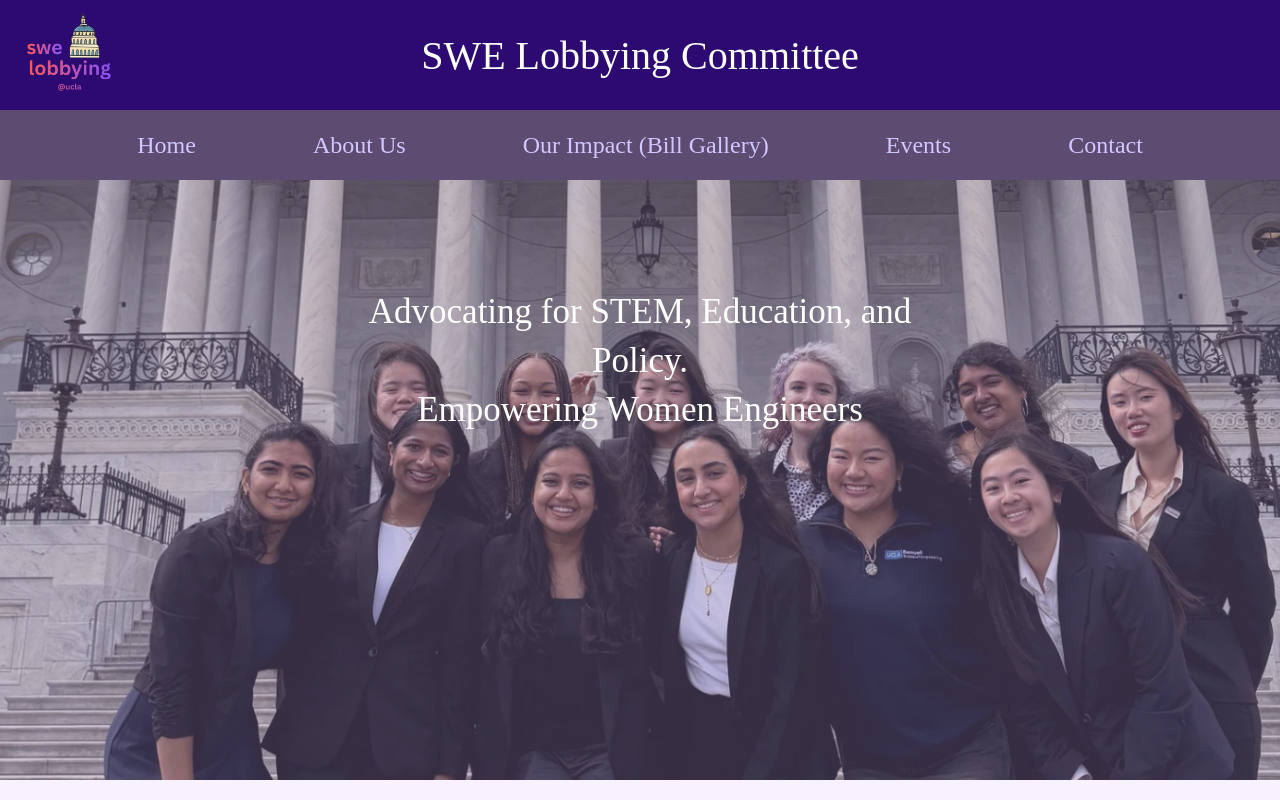
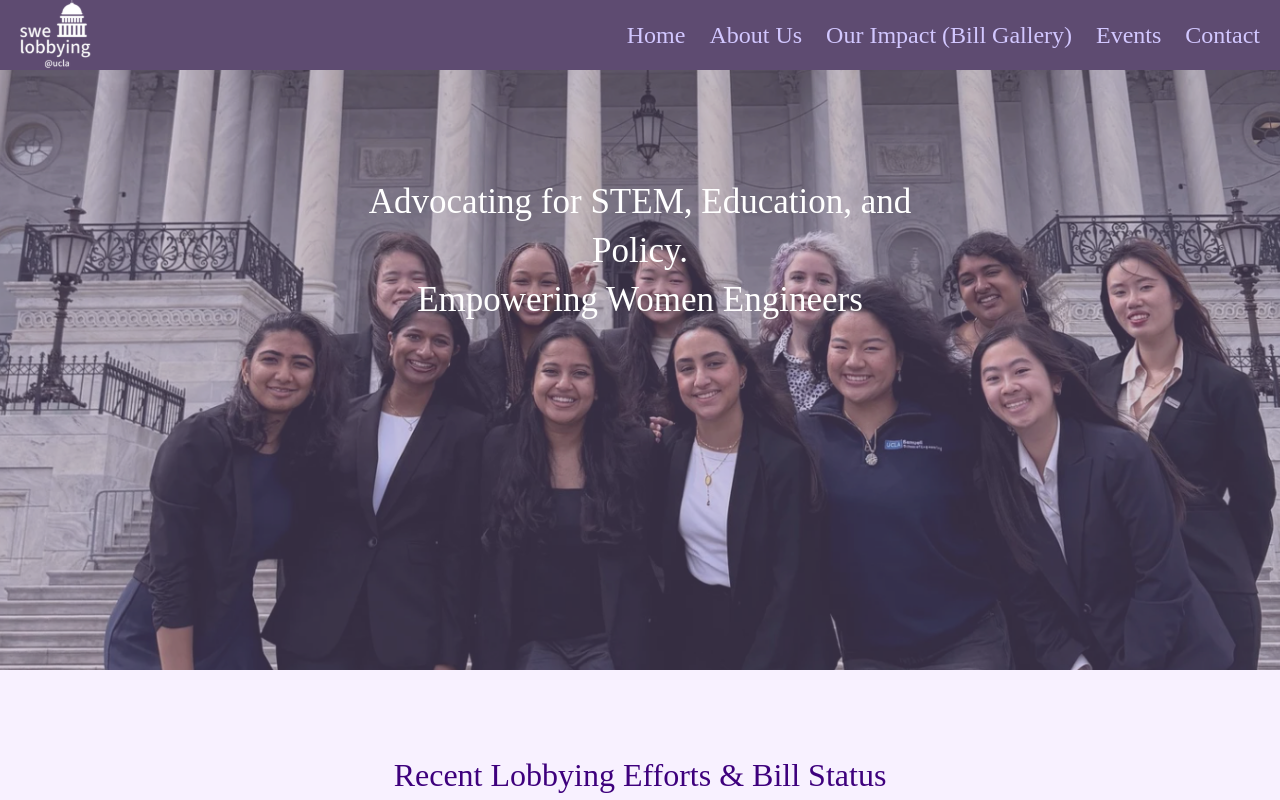
Before and after one commit to swe-ucla/lobbying-website, a React (Create React App) app: page / in a window 1280 px wide. Shown: the top 800 px of the page. Built offline with nearby package versions, Linux system fonts and the light colour scheme.

Commit message:
initial navbar updates with new logo + removed the old overlaying header

```diff
--- a/src/About.js
+++ b/src/About.js
@@ -1,12 +1,10 @@
 import React from "react";
-import Header from "./components/Header";
 import NavigationBar from "./components/NavigationBar";
 import "./About.css";
 
 function About() {
   return (
     <div>
-      <Header />
       <NavigationBar />
 
       <div className="about-hero">
--- a/src/BillDetail.js
+++ b/src/BillDetail.js
@@ -1,7 +1,6 @@
 import React from "react";
 import { useParams } from "react-router-dom";
 import './BillDetail.css';
-import Header from './components/Header';
 import NavigationBar from './components/NavigationBar';
 import billData from './data/billData';
 
@@ -12,7 +11,6 @@
     if (!bill) {
         return (
             <div>
-                <Header />
                 <NavigationBar />
                 <div className="bill-detail-page">
                     <h1 className="bill-detail-title">Bill not found.</h1>
@@ -23,7 +21,6 @@
 
     return (
         <div>
-            <Header />
             <NavigationBar />
 
             <div className="bill-detail-page">
--- a/src/BillGallery.js
+++ b/src/BillGallery.js
@@ -1,6 +1,5 @@
 import React, { useState } from "react";
 import './BillGallery.css';
-import Header from './components/Header';
 import Footer from './components/Footer';
 import NavigationBar from './components/NavigationBar';
 import Bill from './components/Bill';
@@ -32,7 +31,6 @@
 
     return (
         <div>
-            <Header />
             <NavigationBar />
 
             <h1 className="bill-gallery-title">IMPACT BILL GALLERY</h1>
--- a/src/Contact.js
+++ b/src/Contact.js
@@ -1,5 +1,4 @@
 import './Contact.css';
-import Header from './components/Header';
 import NavigationBar from './components/NavigationBar';
 
 import React, { useState } from 'react';
@@ -37,7 +36,6 @@
 
     return (
         <div>
-            <Header />
             <NavigationBar />
             <div className="contact-card">
                 <div className="contact-container">
--- a/src/Events.js
+++ b/src/Events.js
@@ -1,12 +1,10 @@
 import React from "react";
 import './Events.css';
-import Header from './components/Header';
 import NavigationBar from './components/NavigationBar';
 
 function Events() {
     return (
         <div>
-            <Header />
             <NavigationBar />
 
             <div className="events-background">
--- a/src/Home.js
+++ b/src/Home.js
@@ -1,13 +1,11 @@
 import React from "react";
 import './Home.css';
-import Header from './components/Header';
 import NavigationBar from './components/NavigationBar';
 
 
 function Home() {
     return (
         <div>
-            <Header />
             <NavigationBar />
 
             <div className="background_section">
--- a/src/components/NavigationBar.css
+++ b/src/components/NavigationBar.css
@@ -19,11 +19,24 @@
     padding: 0;
 
     display: flex;
-    justify-content: space-evenly;
+    justify-content: flex-start;
     align-items: center;
+    gap: 24px;
 
     width: 100%;
     height: 100%;
+}
+
+.nav .logo {
+    display: flex;
+    align-items: center;
+    margin-right: auto;
+}
+
+.nav-logo {
+    height: 70px;
+    width: auto;
+    display: block;
 }
 
 
--- a/src/components/NavigationBar.js
+++ b/src/components/NavigationBar.js
@@ -7,6 +7,11 @@
         <header className='nav_bar'>
             <nav className='nav'>
                 <ul>
+                <li className='logo'>
+                    <Link to="/" aria-label="Home">
+                        <img src="/assets/new_lobbying_logo.svg" alt="Lobbying logo" className="nav-logo" />
+                    </Link>
+                </li>
                 <li className='home'><Link to="/">Home</Link></li>
                 <li className='about_us'><Link to="/about">About Us</Link></li>
                 <li className='our_impact'><Link to="/bill_gallery">Our Impact (Bill Gallery)</Link></li>
```
Also changed, not shown: public/assets/new_lobbying_logo.svg (added).
